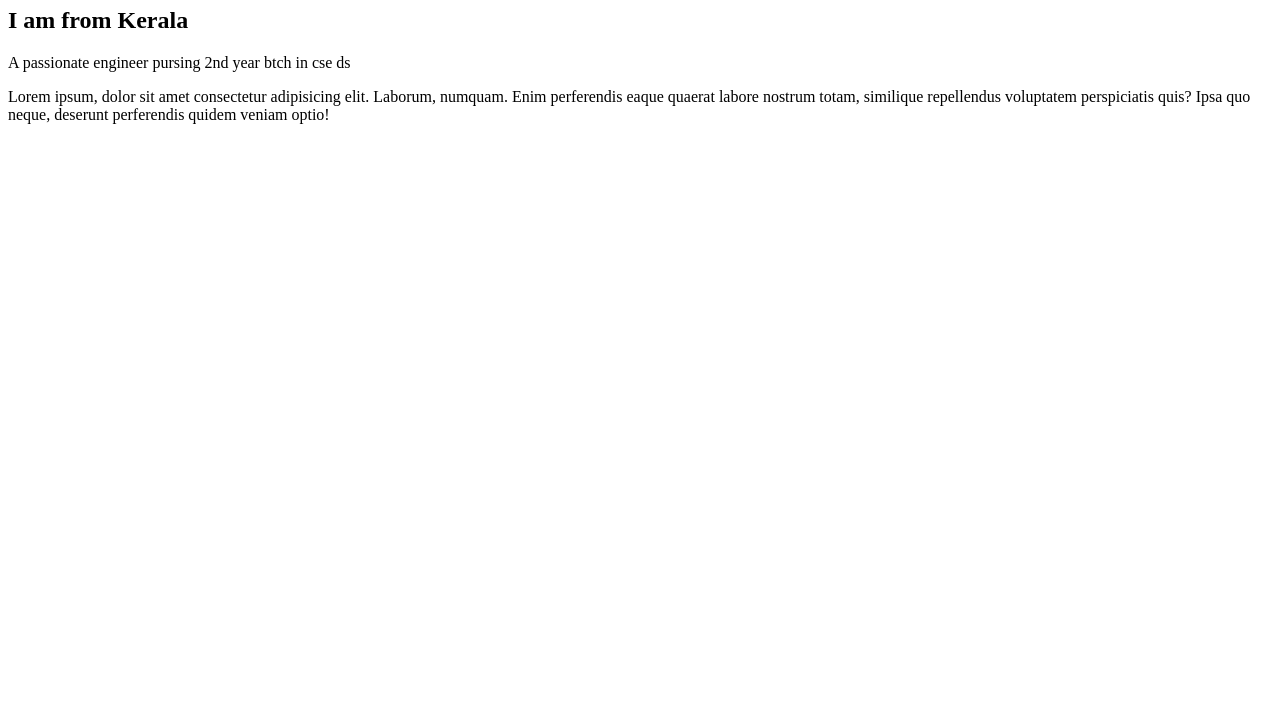
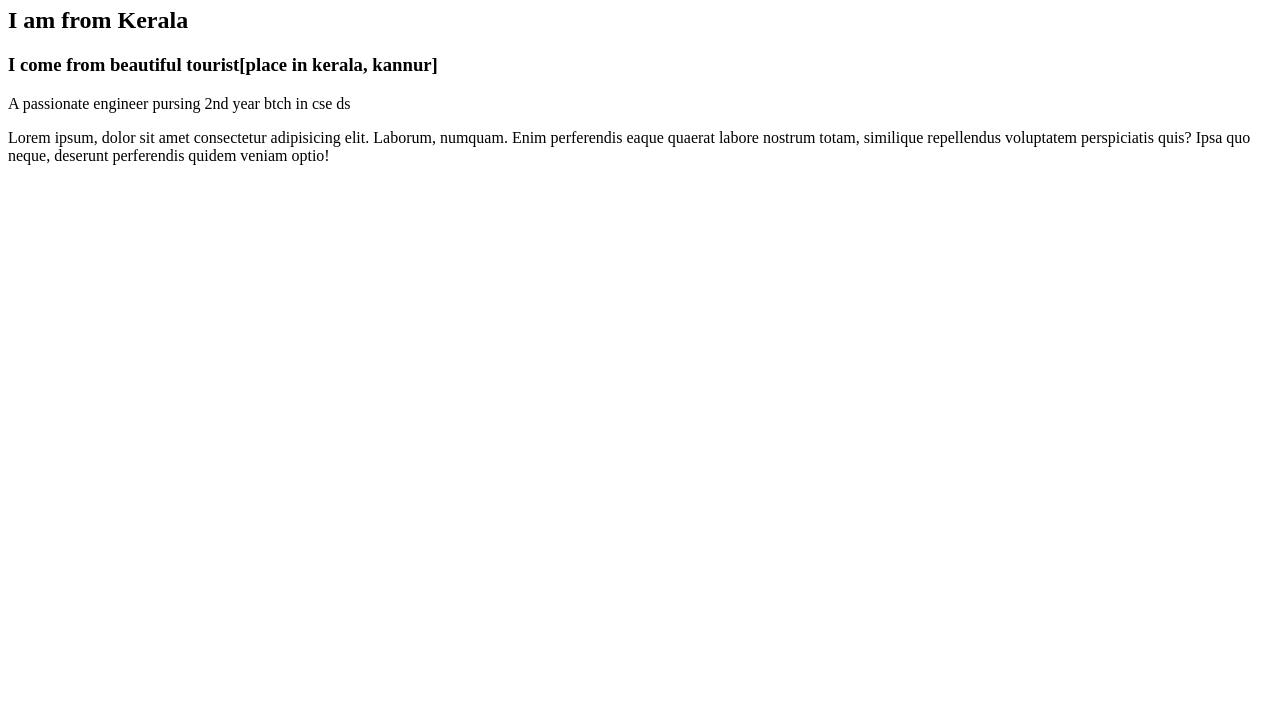
Before and after one commit to hrishikesh1616/intern, a plain HTML site: page index.html in a window 1280 px wide. Shown: the part 73-800 px from the top of the page. Drawn offline with Linux system fonts and the light colour scheme.

Commit message:
location chnage

```diff
--- a/index.html
+++ b/index.html
@@ -8,6 +8,7 @@
 <body>
     <h1>hi my name is Hrishi</h1>
     <h2>I am from Kerala</h2>
+    <h3>I come from beautiful tourist[place in kerala, kannur]</h3>
     <p>A passionate engineer pursing 2nd year btch in cse ds</p>
     <p>Lorem ipsum, dolor sit amet consectetur adipisicing elit. Laborum, numquam. Enim perferendis eaque quaerat labore nostrum totam, similique repellendus voluptatem perspiciatis quis? Ipsa quo neque, deserunt perferendis quidem veniam optio!
 
```
